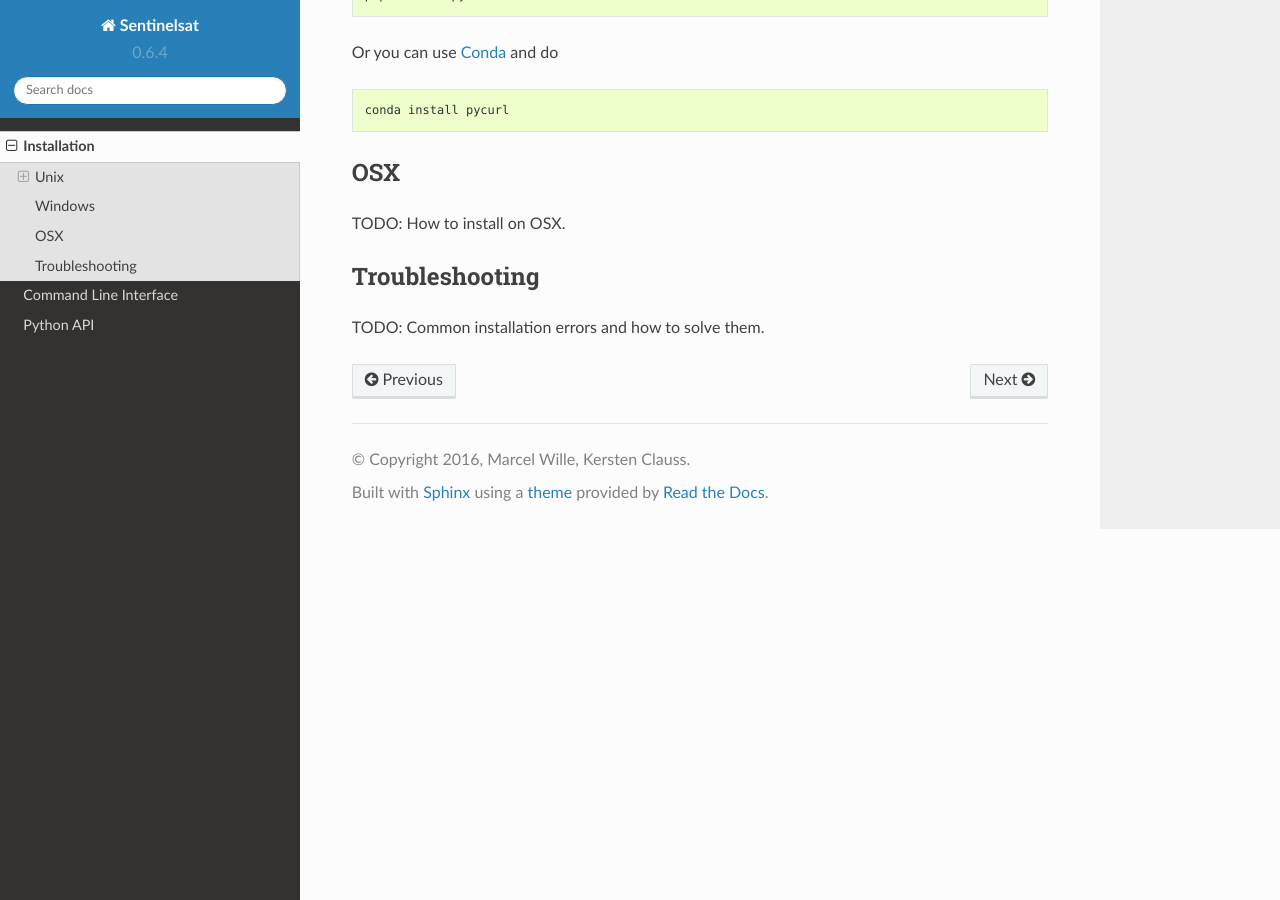
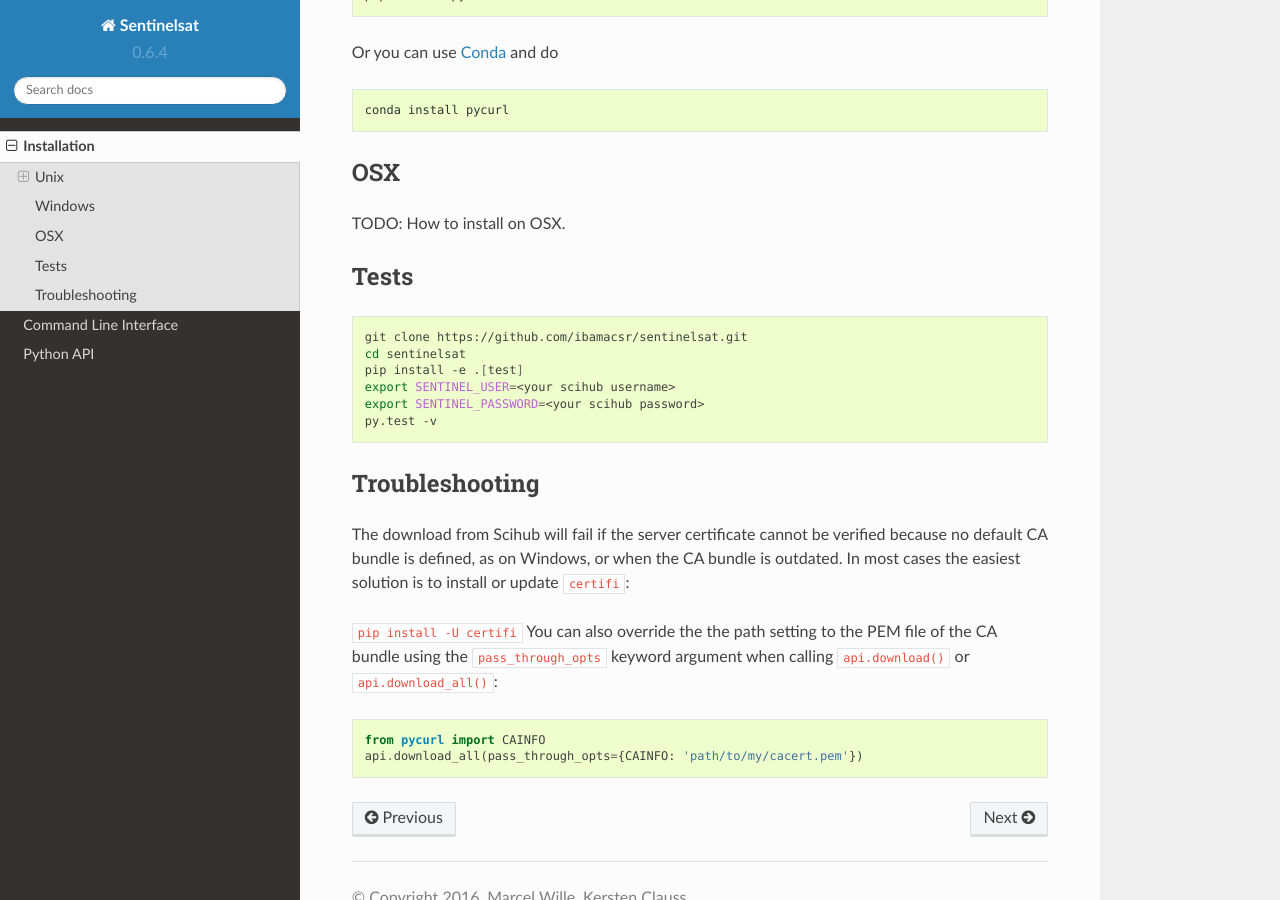
Before and after one commit to sentinelsat/sentinelsat, a Sphinx documentation site: the page built from docs/install.rst, in a window 1280 px wide and 900 px high, scrolled down 669 px. Built offline with Sphinx 7.4.7 and the Read the Docs theme 2.0.0, drawn with Linux system fonts in a browser that asks for light colours.

```diff
--- a/docs/cli.rst
+++ b/docs/cli.rst
@@ -97,7 +97,8 @@
 
 Query parameters:
 
-TODO: Include Link to ESA query parameters.
+ESA maintains a `list of valid search keywords
+<https://scihub.copernicus.eu/userguide/3FullTextSearch>`_ to query the SciHub.
 
 sentinel download
 -----------------
--- a/docs/install.rst
+++ b/docs/install.rst
@@ -28,7 +28,9 @@
 Windows
 -------
 
-The easiest way to install pycurl is to use one of the `pycurl wheels <http://www.lfd.uci.edu/~gohlke/pythonlibs/#pycurl>`_ provided by Christoph Gohlke.
+The easiest way to install pycurl is to use one of the
+`pycurl wheels <http://www.lfd.uci.edu/~gohlke/pythonlibs/#pycurl>`_ provided by
+Christoph Gohlke.
 
 .. code-block:: console
 
@@ -46,8 +48,32 @@
 
 TODO: How to install on OSX.
 
+Tests
+-----
+
+.. code-block:: bash
+
+  git clone https://github.com/ibamacsr/sentinelsat.git
+  cd sentinelsat
+  pip install -e .[test]
+  export SENTINEL_USER=<your scihub username>
+  export SENTINEL_PASSWORD=<your scihub password>
+  py.test -v
+
 
 Troubleshooting
 ---------------
 
-TODO: Common installation errors and how to solve them.
+The download from Scihub will fail if the server certificate cannot be verified
+because no default CA bundle is defined, as on Windows, or when the CA bundle is
+outdated. In most cases the easiest solution is to install or update ``certifi``:
+
+``pip install -U certifi``
+You can also override the the path setting to the PEM file of the CA bundle
+using the ``pass_through_opts`` keyword argument when calling ``api.download()``
+or ``api.download_all()``:
+
+.. code-block:: python
+
+  from pycurl import CAINFO
+  api.download_all(pass_through_opts={CAINFO: 'path/to/my/cacert.pem'})
```
Also changed, not shown: docs/api.rst (+23 -1 lines).
